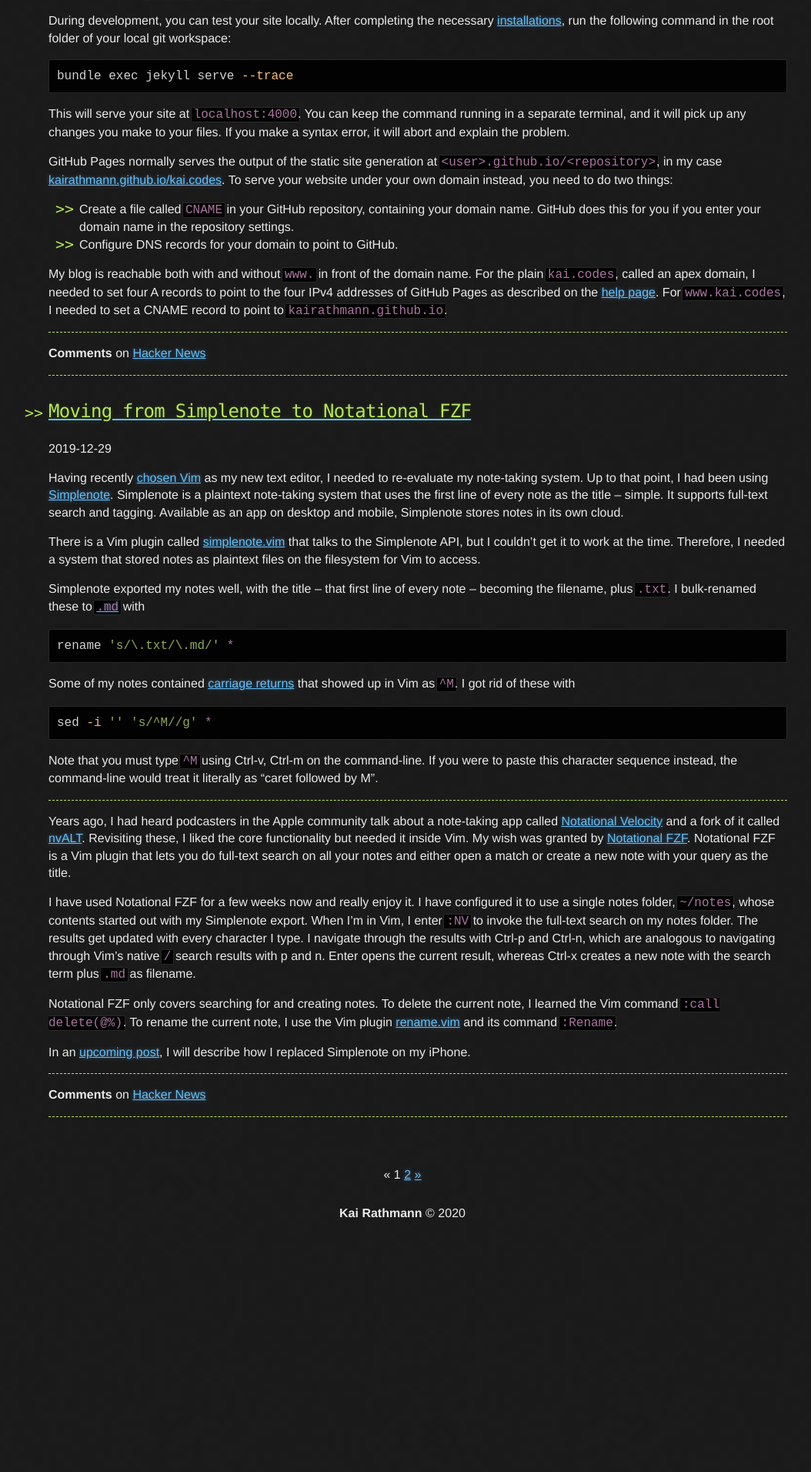
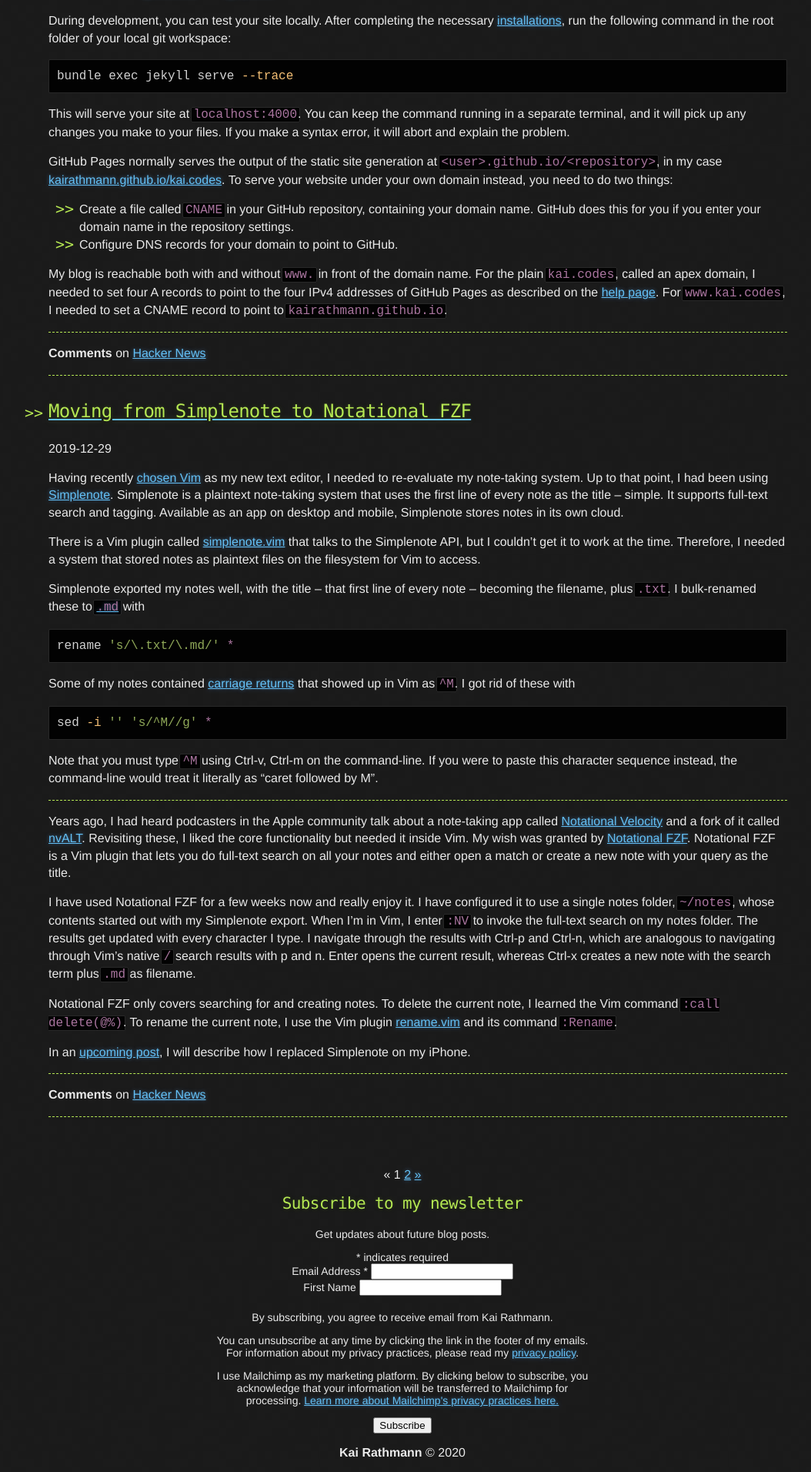
Before and after one commit to kairathmann/kai.codes, a Jekyll site: the page built from index.html, in a window 1280 px wide. Shown: the part 1408-3320 px from the top of the page at 77% size, without its empty margins (117-1171 px from the left). Built offline with Jekyll 4.4.1, drawn with Linux system fonts in a browser that asks for light colours; the list of posts is cut into pages by our own code; comment, search, counter and statistics services are not loaded; before the commit the page ends 3009 px from its top, so only the background shows below that.

Commit message:
add newsletter subscription

```diff
--- a/_includes/footer.html
+++ b/_includes/footer.html
@@ -1,4 +1,54 @@
 <footer>
+<div class="newsletter">
+<!-- Begin Mailchimp Signup Form -->
+<link href="//cdn-images.mailchimp.com/embedcode/classic-10_7.css" rel="stylesheet" type="text/css">
+<style type="text/css">
+	#mc_embed_signup{clear:left; font:14px Helvetica,Arial,sans-serif; }
+	/* Add your own Mailchimp form style overrides in your site stylesheet or in this style block.
+	   We recommend moving this block and the preceding CSS link to the HEAD of your HTML file. */
+</style>
+<style type="text/css">
+	#mc-embedded-subscribe-form input[type=checkbox]{display: inline; width: auto;margin-right: 10px;}
+	#mergeRow-gdpr {margin-top: 20px;}
+	#mergeRow-gdpr fieldset label {font-weight: normal;}
+	#mc-embedded-subscribe-form .mc_fieldset{border:none;min-height: 0px;padding-bottom:0px;}
+</style>
+<div id="mc_embed_signup">
+<form action="https://codes.us4.list-manage.com/subscribe/post?u=3120efc756c0739fc49ffef5f&amp;id=68fd71e9c0" method="post" id="mc-embedded-subscribe-form" name="mc-embedded-subscribe-form" class="validate" target="_blank" novalidate>
+    <div id="mc_embed_signup_scroll">
+	<h2>Subscribe to my newsletter</h2>
+<div><p>Get updates about future blog posts.</p></div>
+<div class="indicates-required"><span class="asterisk">*</span> indicates required</div>
+<div class="mc-field-group">
+	<label for="mce-EMAIL">Email Address  <span class="asterisk">*</span>
+</label>
+	<input type="email" value="" name="EMAIL" class="required email" id="mce-EMAIL">
+</div>
+<div class="mc-field-group">
+	<label for="mce-FNAME">First Name </label>
+	<input type="text" value="" name="FNAME" class="" id="mce-FNAME">
+</div>
+<div id="mergeRow-gdpr" class="mergeRow gdpr-mergeRow content__gdprBlock mc-field-group">
+    <div class="content__gdpr">
+        <p>By subscribing, you agree to receive email from Kai Rathmann.</p>
+	<p>You can unsubscribe at any time by clicking the link in the footer of my emails. For information about my privacy practices, please read my <a href="privacy">privacy policy</a>.</p>
+    </div>
+    <div class="content__gdprLegal">
+        <p>I use Mailchimp as my marketing platform. By clicking below to subscribe, you acknowledge that your information will be transferred to Mailchimp for processing. <a href="https://mailchimp.com/legal/" target="_blank">Learn more about Mailchimp's privacy practices here.</a></p>
+    </div>
+</div>
+	<div id="mce-responses" class="clear">
+		<div class="response" id="mce-error-response" style="display:none"></div>
+		<div class="response" id="mce-success-response" style="display:none"></div>
+	</div>    <!-- real people should not fill this in and expect good things - do not remove this or risk form bot signups-->
+    <div style="position: absolute; left: -5000px;" aria-hidden="true"><input type="text" name="b_3120efc756c0739fc49ffef5f_68fd71e9c0" tabindex="-1" value=""></div>
+    <div class="clear"><input type="submit" value="Subscribe" name="subscribe" id="mc-embedded-subscribe" class="button"></div>
+    </div>
+</form>
+</div>
+<script type='text/javascript' src='//s3.amazonaws.com/downloads.mailchimp.com/js/mc-validate.js'></script><script type='text/javascript'>(function($) {window.fnames = new Array(); window.ftypes = new Array();fnames[0]='EMAIL';ftypes[0]='email';fnames[1]='FNAME';ftypes[1]='text';}(jQuery));var $mcj = jQuery.noConflict(true);</script>
+<!--End mc_embed_signup-->
+</div>
   <span>
     <b>{{ site.owner}}</b>
   </span>
--- a/_sass/base.scss
+++ b/_sass/base.scss
@@ -271,3 +271,10 @@
 #wrapper {
   min-height: calc(100vh - 100px);
 }
+
+/* kai.codes */
+.newsletter {
+  width: 90%;
+  max-width: 500px;
+  margin: 0 auto;
+}
```
